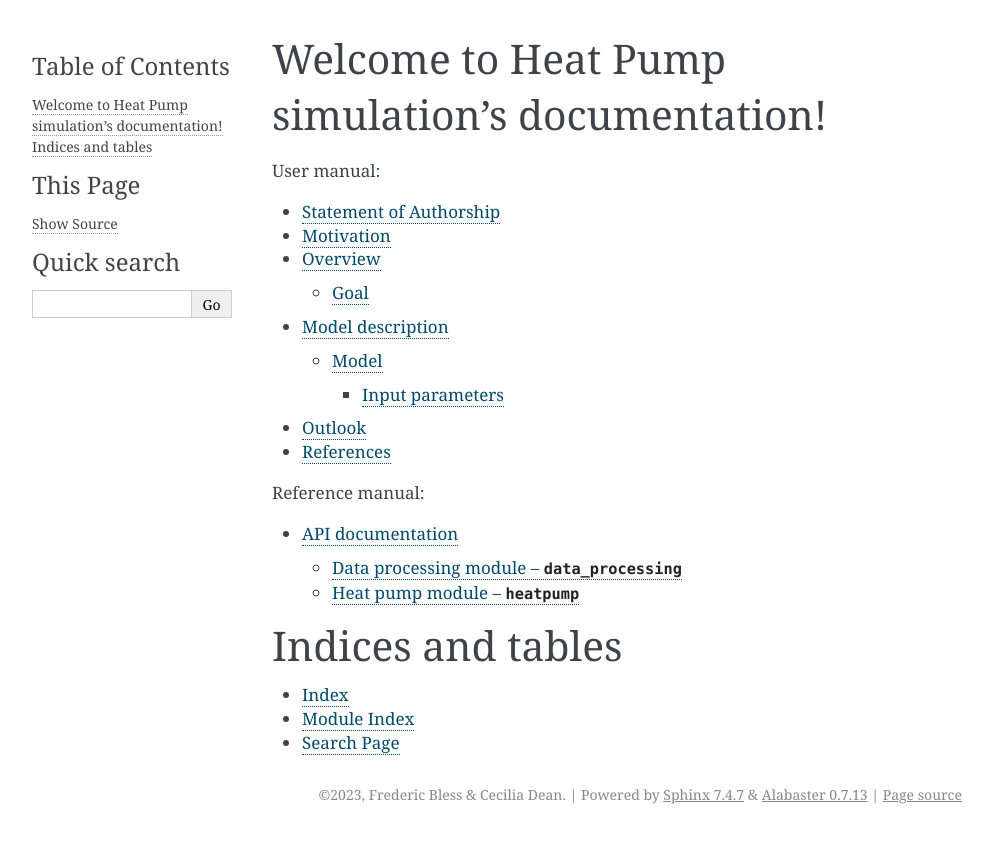
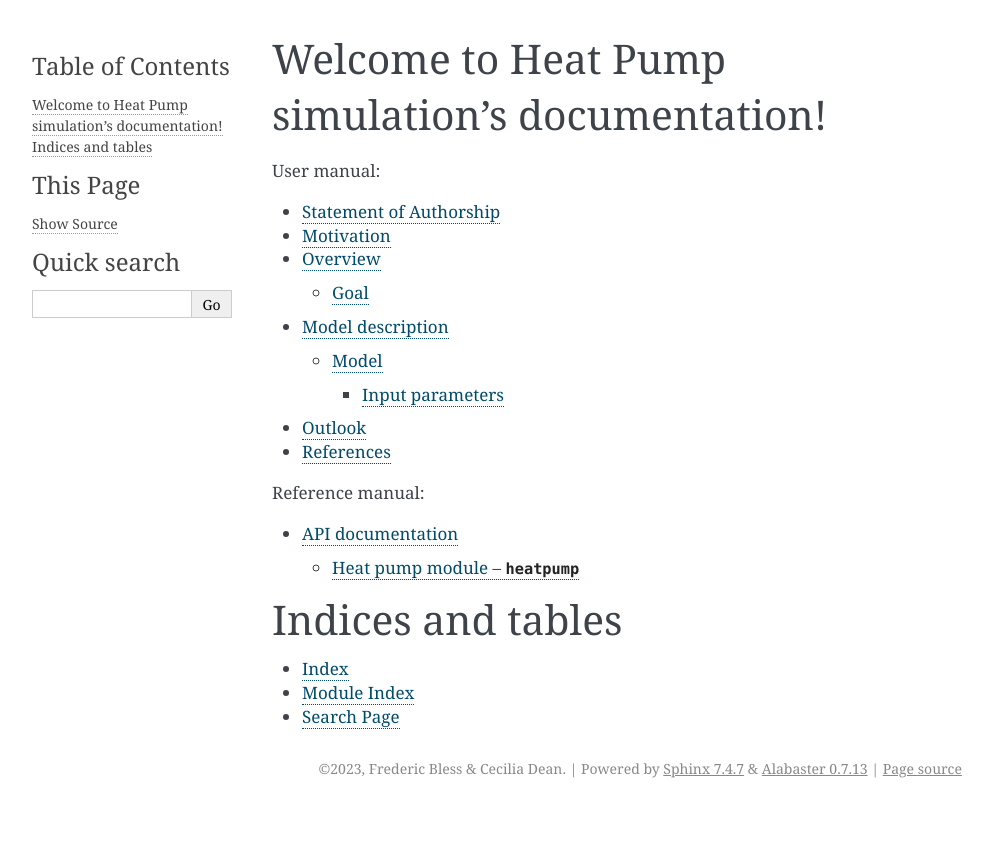
Before and after one commit to Froudd/simpleheatpump, a Sphinx documentation site: the page built from doc/source/index.rst, in a window 1280 px wide. Shown: the top 843 px of the page, without its empty margins (148-1141 px from the left). Built offline with Sphinx 7.4.7, drawn with Linux system fonts in a browser that asks for light colours; pages that are not in the unit, such as notebooks, are missing from menus.

```diff
--- a/doc/source/API.rst
+++ b/doc/source/API.rst
@@ -4,16 +4,9 @@ API documentation
 
 .. contents:: :local:
 
-Data processing module -- :mod:`data_processing`
----------------------------------------------------
-
-.. automodule:: simulation_brauhaus.data_processing
-   :members:
-   :undoc-members:
-
 Heat pump module -- :mod:`heatpump`
 ------------------------------------------------
 
-.. automodule:: simulation_brauhaus.heatpump
+.. automodule:: heatpumpmodel.heatpump
    :members:
    :undoc-members:
```
